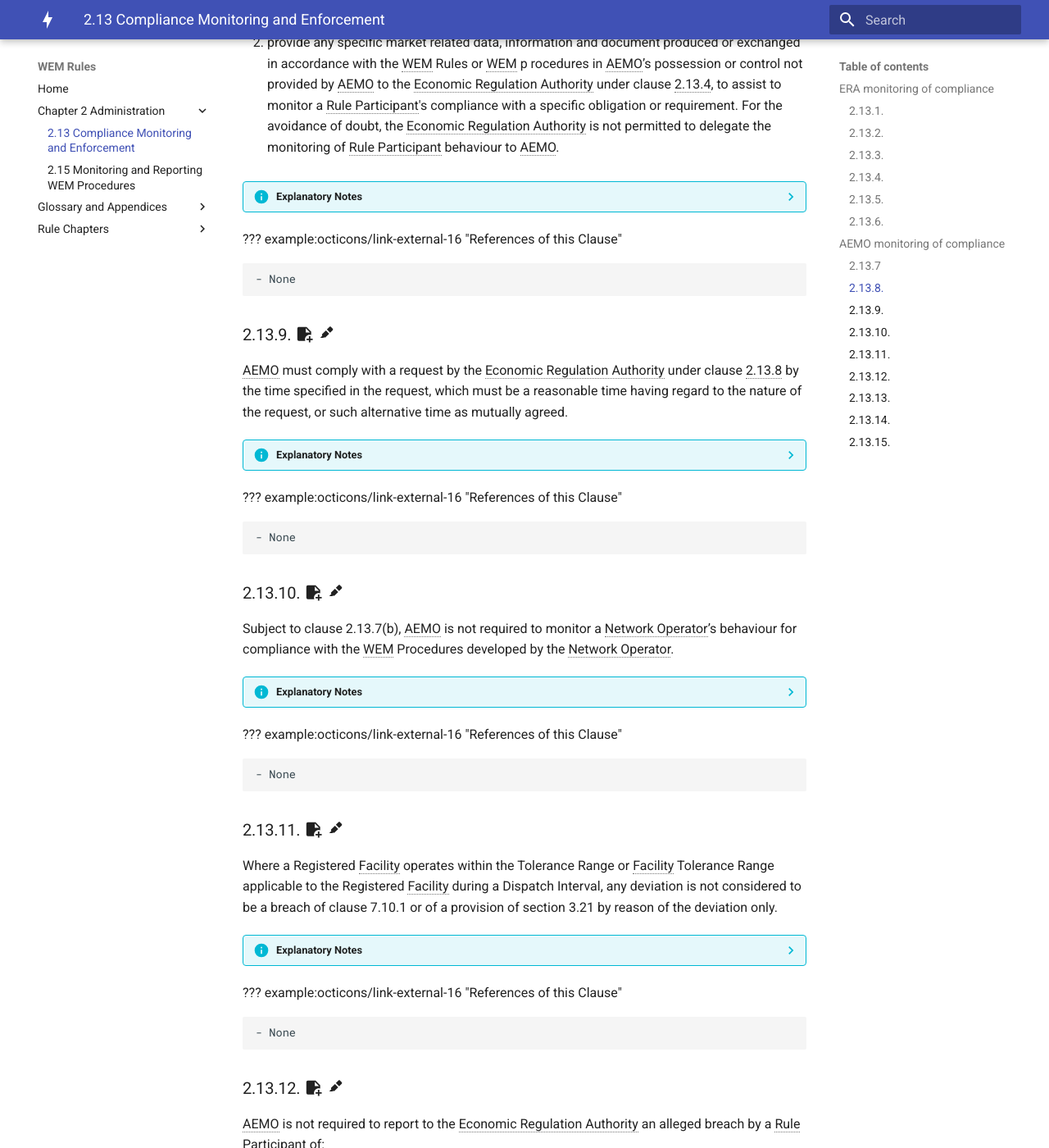
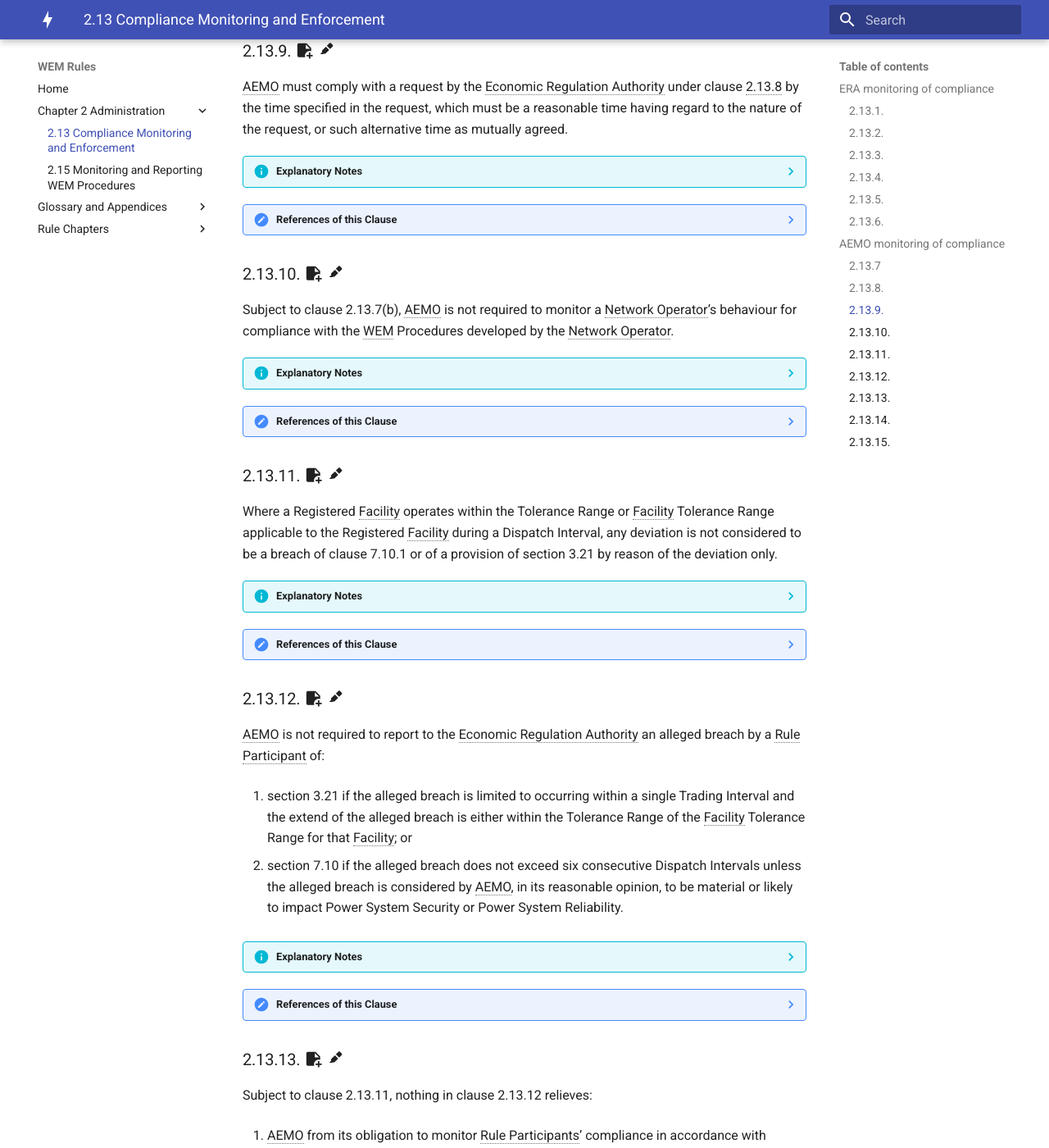
Before and after one commit to EnerCloud-PoC/wem-rules-prototype, an MkDocs documentation site: the page built from docs/Chapter 2 - Administration/2.13 - Compliance Monitoring and Enforcement.md, in a window 1280 px wide and 1400 px high, scrolled down 3666 px. Shown: the whole window at 82% size. Built offline with MkDocs 1.6.1 and Material for MkDocs 9.7.7, drawn with Linux system fonts in a browser that asks for light colours; the version menu is left out; some of the changed text lies outside the part shown.

Commit message:
fixed brokem admonitions

```diff
--- a/docs/Chapter 2 - Administration/2.13 - Compliance Monitoring and Enforcement.md
+++ b/docs/Chapter 2 - Administration/2.13 - Compliance Monitoring and Enforcement.md
@@ -7,7 +7,7 @@ The Economic Regulation Authority must monitor other Rule Participants’ behavi
     Clause 2.13.1 is equivalent to existing clause 2.13.2 and amended to explicitly require the ERA to monitor Network Operators’ behaviour for compliance with the WEM Rules and the WEM Procedures for consistency with the existing approach for AEMO.
     It is noted that the Network Operator was already covered by the existing clause.
 
-??? example:octicons/link-external-16 "References of this Clause"
+??? note "References of this Clause"
 
     - None
 
@@ -20,7 +20,7 @@ The Economic Regulation Authority must investigate any market behaviour of a Rul
 
     Clause 2.13.2 will be further reviewed to account for the decisions made in Energy Sector Governance: Proposed Changes to the Regulatory Framework which are proposed to commence on 1 July 2021.
 
-??? example:octicons/link-external-16 "References of this Clause"
+??? note "References of this Clause"
 
     - None
 
@@ -31,7 +31,7 @@ The Economic Regulation Authority must ensure it has processes and systems in pl
 
     Clause 2.13.3 is equivalent to existing clause 2.13.3 and amended for consistency with the drafting approach in other similar clauses.
 
-??? example:octicons/link-external-16 "References of this Clause"
+??? note "References of this Clause"
 
     - None
 
@@ -42,7 +42,7 @@ Without limiting [clause 2.13.8](https://enercloud-poc.github.io/wem-rules-proto
 
     Clause 2.13.4 is equivalent to existing clause 2.13.3A and is amended for drafting consistency and to clarify that the assistance provided by AEMO under the clause does not limit the further assistance the ERA may request AEMO undertake in accordance with clause 2.13.8.
 
-??? example:octicons/link-external-16 "References of this Clause"
+??? note "References of this Clause"
 
     - None
 
@@ -53,7 +53,7 @@ Each Network Operator must co-operate with the Economic Regulation Authority and
 
     Clause 2.13.5 is a new clause that requires each Network Operator to co-operate with the ERA, including to facilitate any processes and systems, and provide information to enable the ERA to perform its monitoring and compliance functions on the Network Operator.
 
-??? example:octicons/link-external-16 "References of this Clause"
+??? note "References of this Clause"
 
     - None
 
@@ -72,7 +72,7 @@ The Economic Regulation Authority must disclose the market related data, informa
 
     Clause 2.13.6 is equivalent to existing clause 2.13.3B and is amended to update clause references.
 
-??? example:octicons/link-external-16 "References of this Clause"
+??? note "References of this Clause"
 
     - None
 
@@ -100,7 +100,7 @@ AEMO must, in accordance with the WEM Procedure referred to in [clause 2.15.4](h
     The intent is that AEMO will actively monitor Rule Participants’ behaviour for compliance against the specified WEM Rules and WEM procedures.  For other rules and procedures, AEMO may become aware of a suspected breach through its usual market and system operation activities.
     The clause will be reviewed further to insert specific WEM Rule provisions and WEM Procedures that AEMO must actively monitor. Consultation on clause 2.13.7 will be conducted in a subsequent tranche of draft Amending Rules.
 
-??? example:octicons/link-external-16 "References of this Clause"
+??? note "References of this Clause"
 
     - None
 
@@ -115,7 +115,7 @@ Where the Economic Regulation Authority has reason to believe AEMO may be able t
 
     Clause 2.13.8 is a new clause that allows the ERA to request AEMO to provide further information, or undertake specific analysis to assist it to monitor Rule Participants’ behaviour for compliance with the WEM Rules and WEM Procedures.
 
-??? example:octicons/link-external-16 "References of this Clause"
+??? note "References of this Clause"
 
     - None
 
@@ -126,7 +126,7 @@ AEMO must comply with a request by the Economic Regulation Authority under claus
 
     Clause 2.13.9 is a new clause that requires AEMO to comply with a request by the ERA under new clause 2.13.8.
 
-??? example:octicons/link-external-16 "References of this Clause"
+??? note "References of this Clause"
 
     - None
 
@@ -137,7 +137,7 @@ Subject to clause 2.13.7(b), AEMO is not required to monitor a Network Operator
 
     Clause 2.13.10 is a new clause that clarifies that AEMO is not required to monitor Network Operators’ compliance with any WEM Procedures developed by the Network Operator. In accordance with clause 2.13.23, a Network Operator must self-report its own breaches, or suspected breaches, of any WEM Rules or WEM Procedures developed by it.
 
-??? example:octicons/link-external-16 "References of this Clause"
+??? note "References of this Clause"
 
     - None
 
@@ -148,7 +148,7 @@ Where a Registered Facility operates within the Tolerance Range or Facility Tole
 
     Clause 2.13.11 is a new clause that reflects the policy intent that any deviations by a Registered Facility within the Tolerance Range or Facility Tolerance Range applicable to the Registered Facility will not be considered to be non-compliant with the relevant Dispatch Instruction.
 
-??? example:octicons/link-external-16 "References of this Clause"
+??? note "References of this Clause"
 
     - None
 
@@ -163,7 +163,7 @@ AEMO is not required to report to the Economic Regulation Authority an alleged b
 
     Clause 2.13.12 is equivalent to existing clause 2.13.6B and is amended to reflect when AEMO is not required to report alleged breaches to the ERA.
 
-??? example:octicons/link-external-16 "References of this Clause"
+??? note "References of this Clause"
 
     - None
 
@@ -179,7 +179,7 @@ Subject to clause 2.13.11, nothing in clause 2.13.12 relieves:
     Clause 2.13.13(a) ensures that even where AEMO is not required to report an alleged breach under clause 2.13.12, AEMO is not relieved of its obligation to monitor Rule Participants’ compliance with the WEM Rules and WEM Procedures specified in clause 2.13.7.
     Clause 2.13.13(c) ensures Rule Participants are not relieved from their obligation to comply with WEM Rules and WEM Procedures regardless of whether AEMO is required to report an alleged breach to the ERA.
 
-??? example:octicons/link-external-16 "References of this Clause"
+??? note "References of this Clause"
 
     - None
 
@@ -191,7 +191,7 @@ AEMO may, but is not required to, notify the Economic Regulation Authority of an
     Clause 2.13.14 is a new clause that sets out when AEMO is not required to notify the ERA of breaches.
     Situations where AEMO considers it does not need to notify the ERA will be set out in the AEMO WEM Procedure under 2.15.4.
 
-??? example:octicons/link-external-16 "References of this Clause"
+??? note "References of this Clause"
 
     - None
 
@@ -203,6 +203,6 @@ Except where clause 2.13.14 applies, where AEMO becomes aware of an alleged brea
     Clause 2.13.15 is equivalent to existing clause 2.13.9C and is amended to refer to AEMO’s requirement to report alleged breaches to the ERA being subject to clause 2.13.14, which does not require AEMO to report alleged breaches that the ERA should already be aware of. This is to avoid unnecessary duplication of notifications to the ERA. AEMO will be required to outline in the WEM Procedure the situations where ERA would already be aware of an alleged breach and therefore notification by AEMO will not be required. The clause also incorporates the changes in relation to Generator Performance Standards which will follow 3A processes.
     Please note that even though the ERA may have notice of the alleged breach though data collection or other means, AEMO is still required to notify the ERA of all alleged breaches that relate to power system security and reliability.
 
-??? example:octicons/link-external-16 "References of this Clause"
+??? note "References of this Clause"
 
     - None
```
Also changed, not shown: docs/Chapter 2 - Administration/2.15 - Monitoring and Reporting WEM Procedures.md (+4 -4 lines).
